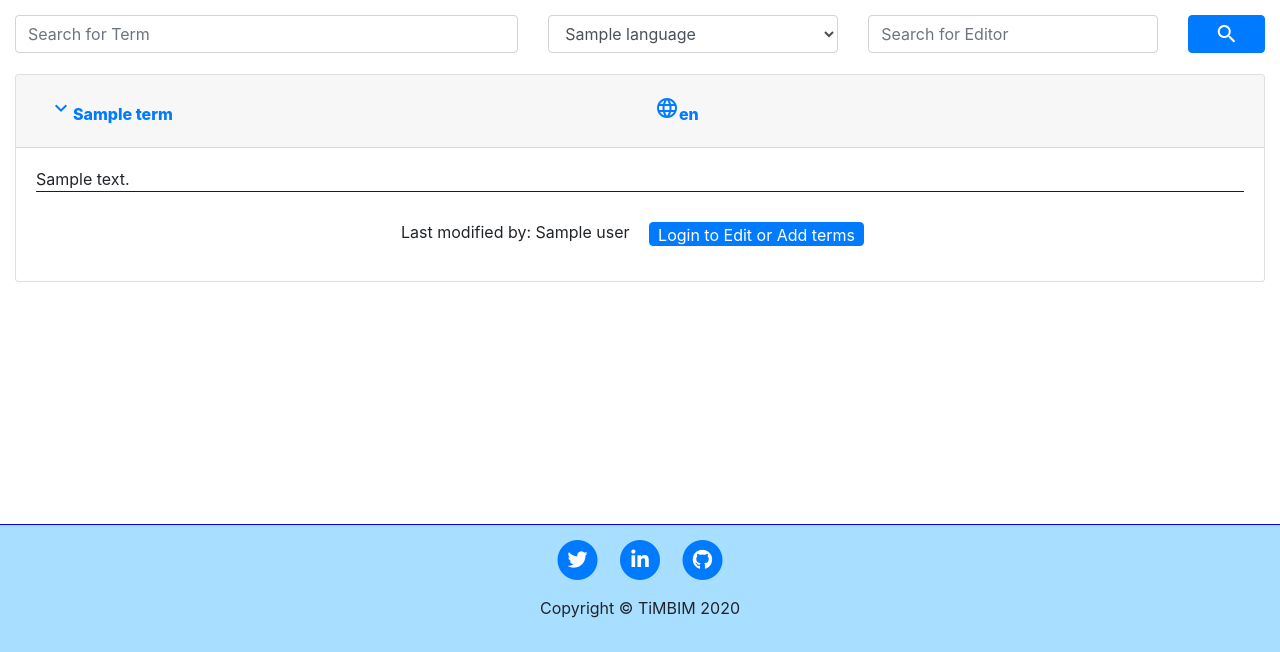
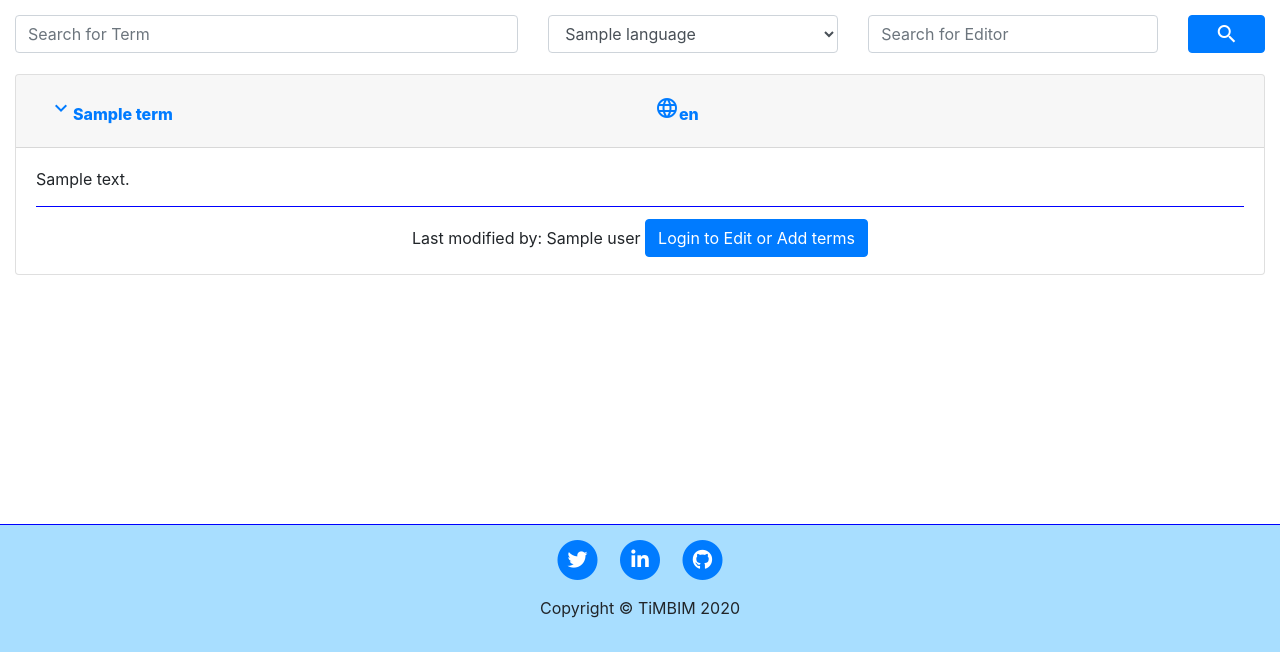
Before and after one commit to AllardL/MS3-BIM-definitions, a Flask app: page / in a window 1280 px wide. Shown: the part 148-800 px from the top of the page. Run offline with Flask 2, Linux system fonts and the light colour scheme; a database or web service that is not in the repository returns one stand-in record (values such as "Sample title"); some libraries are stand-ins or nearby versions.

Commit message:
changed accordion layout

```diff
--- a/static/css/styles.css
+++ b/static/css/styles.css
@@ -106,6 +106,25 @@ body {
     width: 100%;
 }
 
+.card-description {
+    margin-bottom: 15px;
+}
+
+.card-footer {
+    height: 3rem;
+    padding : 0;
+    background-color: white;
+    border-top-color: blue;
+    border-top-width: 1px;
+    padding: 10px;
+}
+
+.card-footer.btn {
+    margin-top: 0px !important;
+    font-size: 1rem;
+    font-weight: 400;
+    line-height: 1.5;
+}
 
 /*-------------------------Inputform-------------- */
 
--- a/templates/definitions.html
+++ b/templates/definitions.html
@@ -49,14 +49,15 @@
 
             <div id="collapse{{definition._id}}" class="collapse" aria-labelledby="{{definition._id}}" data-parent="#accordion">
                 <div class="card-body">
-                    <span>{{definition.description}}</span>
-                    <hr>
-                    <div class="center">
-                        <span>Last modified by: {{definition.user}}</span>
+                    <div class="card-description">
+                        <span>{{definition.description}}</span>
+                    </div>
+                    <div class="center card-footer">
+                        <span class="align-middle">Last modified by: {{definition.user}}</span>
                         {% if session.name %}
-                            <a href="{{url_for('edit_definition', definition_id=definition._id)}}" class="btn btn-primary btn_small">Edit</a>
+                            <a href="{{url_for('edit_definition', definition_id=definition._id)}}" class="btn btn-primary btn_small align-top">Edit</a>
                         {% else %}
-                            <a href="{{url_for('user_login')}}" class="btn btn-primary btn_small">Login to Edit or Add terms</a>
+                            <a href="{{url_for('user_login')}}" class="btn btn-primary">Login to Edit or Add terms</a>
                         {% endif %}
                     </div>
 
```
